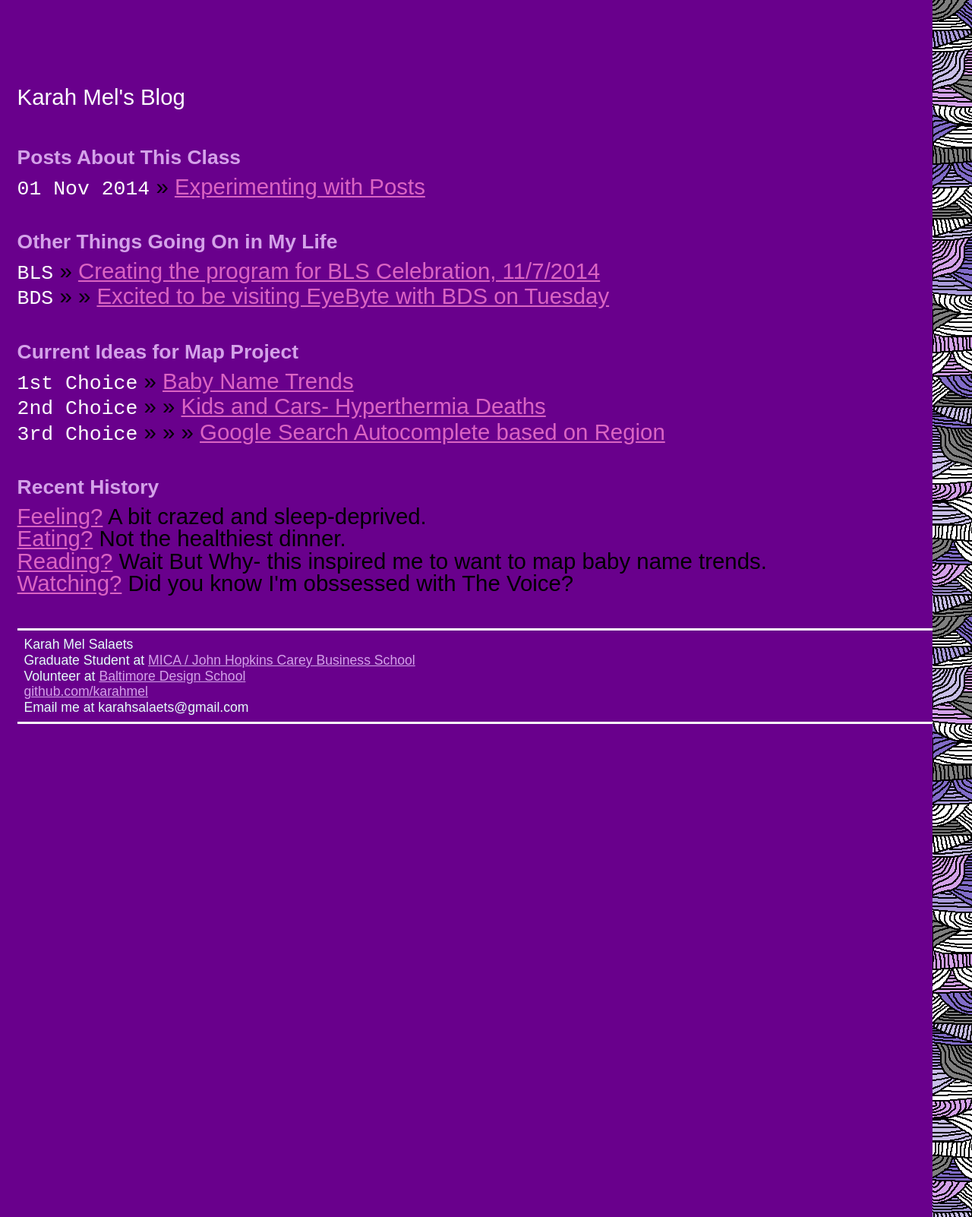
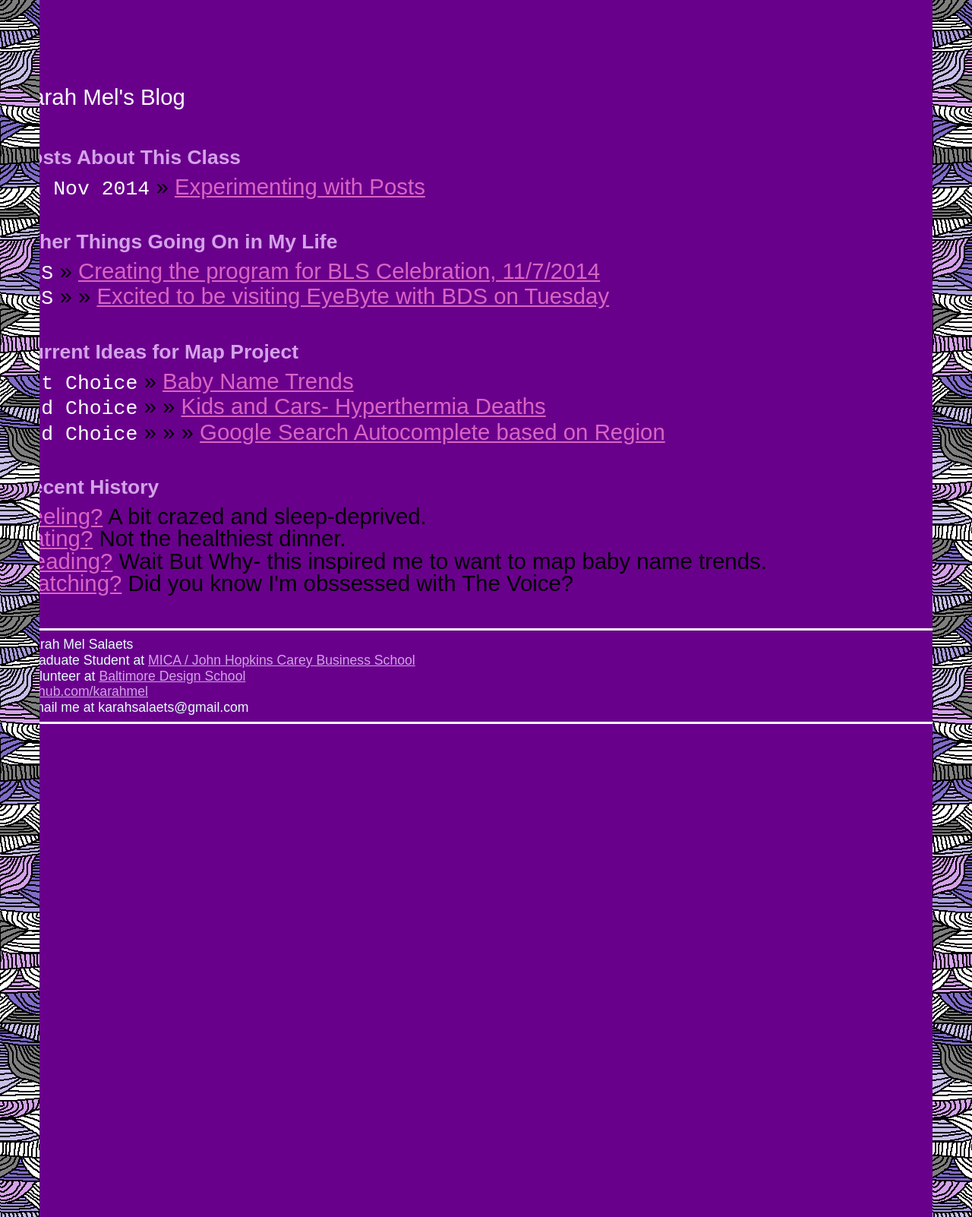
Before and after one commit to Karahmel/Blog, a Jekyll site: the page built from index.html, in a window 1280 px wide. Shown: the whole page at 76% size. Built offline with Jekyll 4.4.1, drawn with Linux system fonts in a browser that asks for light colours; Markdown is read by kramdown in place of the engine named in the settings.

Commit message:
Update default.html

```diff
--- a/_layouts/default.html
+++ b/_layouts/default.html
@@ -19,7 +19,7 @@
    <script type="text/javascript">try{Typekit.load();}catch(e){}</script>
 </head>
 <body>
-
+<img style="position: absolute; top: 0; left: 0; border: 0;" src="images/stripe.png">
 <img style="position: absolute; top: 0; right: 0; border: 0;" src="images/stripe.png">
 <!-- ClickTale Top part -->
 <script type="text/javascript">
```
